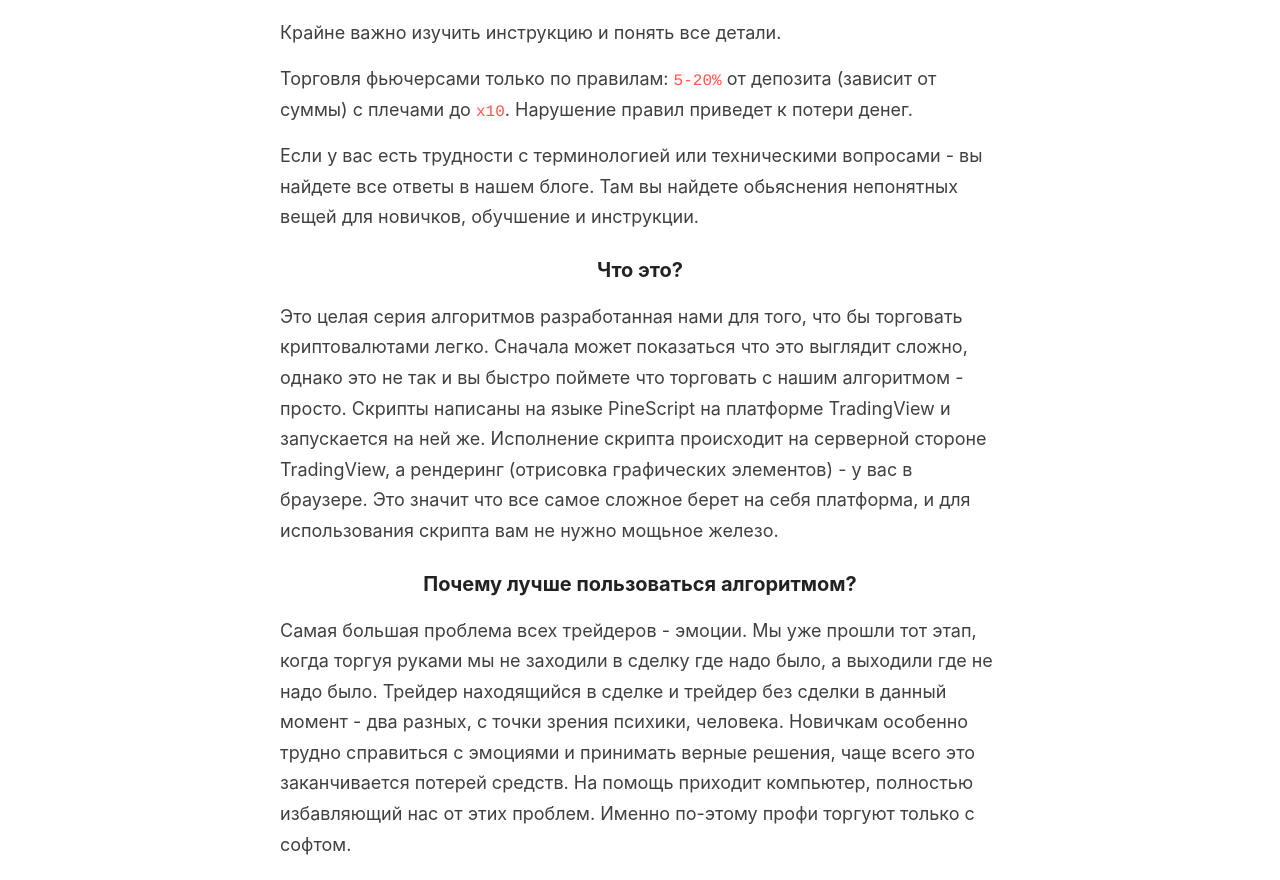
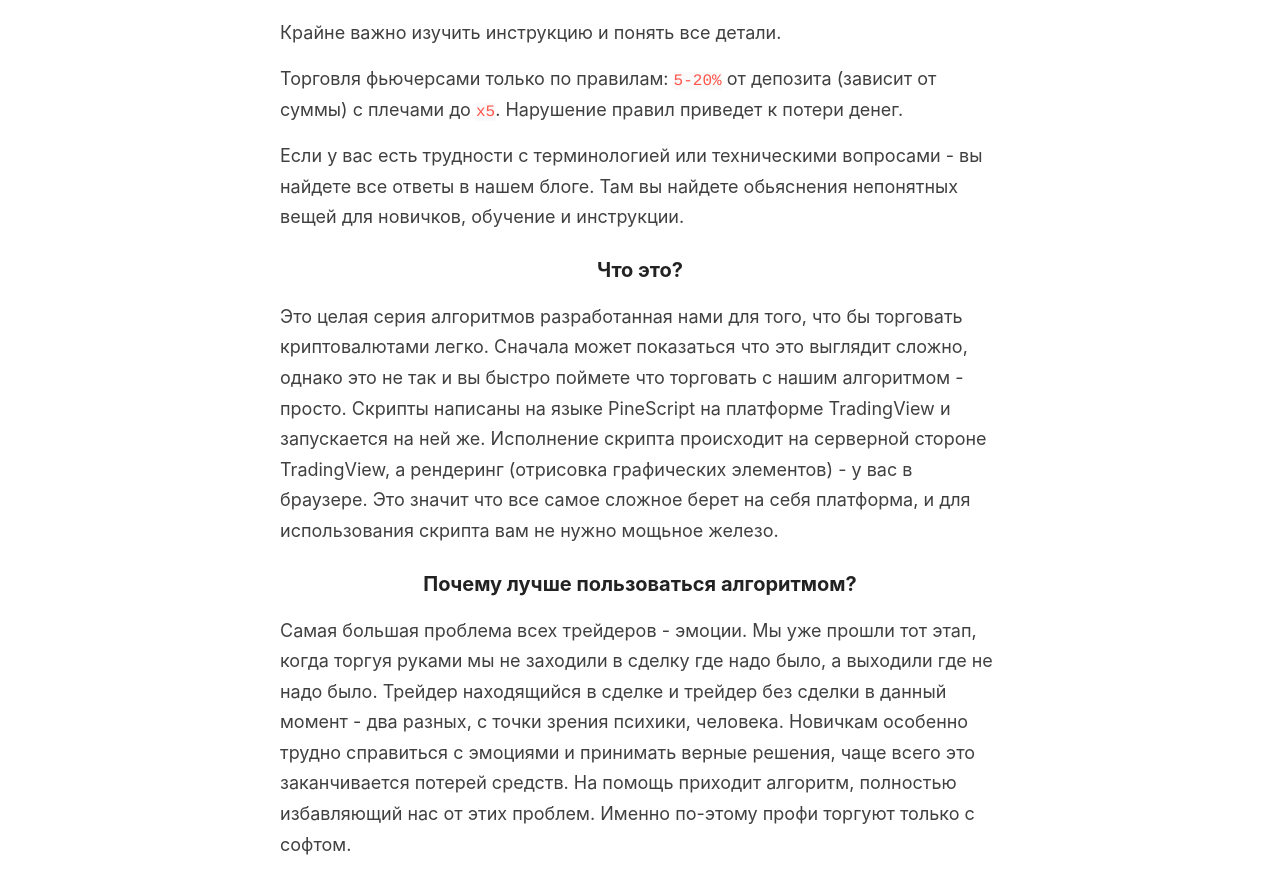
Before and after one commit to udevwork/Reverie, a Jekyll site: the page built from _pages/getting-started.md, in a window 1280 px wide and 1400 px high. Shown: the part 228-1108 px from the top of the window. Built offline with Jekyll 4.4.1, drawn with Linux system fonts in a browser that asks for light colours.

Commit message:
some text fix

```diff
--- a/_pages/getting-started.md
+++ b/_pages/getting-started.md
@@ -8,9 +8,9 @@ permalink: /getting-started/
 
 Крайне важно изучить инструкцию и понять все детали.
 
-Торговля фьючерсами только по правилам: `5-20%` от депозита (зависит от суммы) с плечами до `х10`. Нарушение правил приведет к потери денег.
+Торговля фьючерсами только по правилам: `5-20%` от депозита (зависит от суммы) с плечами до `х5`. Нарушение правил приведет к потери денег.
 
-Если у вас есть трудности с терминологией или техническими вопросами - вы найдете все ответы в нашем блоге. Там вы найдете обьяснения непонятных вещей для новичков, обучшение и инструкции.
+Если у вас есть трудности с терминологией или техническими вопросами - вы найдете все ответы в нашем блоге. Там вы найдете обьяснения непонятных вещей для новичков, обучение и инструкции.
 
 ### Что это?
 
@@ -19,7 +19,7 @@ permalink: /getting-started/
 
 ### Почему лучше пользоваться алгоритмом?
 
-Самая большая проблема всех трейдеров - эмоции. Мы уже прошли тот этап, когда торгуя руками мы не заходили в сделку где надо было, а выходили где не надо было. Трейдер находящийся в сделке и трейдер без сделки в данный момент - два разных, с точки зрения психики, человека. Новичкам особенно трудно справиться с эмоциями и принимать верные решения, чаще всего это заканчивается потерей средств. На помощь приходит компьютер, полностью избавляющий нас от этих проблем. Именно по-этому профи торгуют только с софтом.
+Самая большая проблема всех трейдеров - эмоции. Мы уже прошли тот этап, когда торгуя руками мы не заходили в сделку где надо было, а выходили где не надо было. Трейдер находящийся в сделке и трейдер без сделки в данный момент - два разных, с точки зрения психики, человека. Новичкам особенно трудно справиться с эмоциями и принимать верные решения, чаще всего это заканчивается потерей средств. На помощь приходит алгоритм, полностью избавляющий нас от этих проблем. Именно по-этому профи торгуют только с софтом.
 
 Наш инструмент очень гибкий и его можно тонко настроить для каждой монеты в отдельности. Качество настроек можно проверить на бектесте. Бектест - встроенная функция, позволяющая применить алгоритм на истории графика и узнать его эффективность. Хорошим показательем явзяется более 80% прибыльных сделок. Проще говоря, это значит что каждые 8 сделок будет в плюс. Изменяя настройки инструмента вы сразу увидите как меняется процент прибыльных сделок. Чем выше - тем лучше. Уменьшая риски можно добиться результатов более 90%. Уменьшение рисков вероятнее всего сократит количество сделок для одной монеты. Это не должно вас беспокоить потому что, к примеру, Binance предлогает более сотни криптовалют с фьючерсами, на которых можно применять наш инструмент.
 
```
